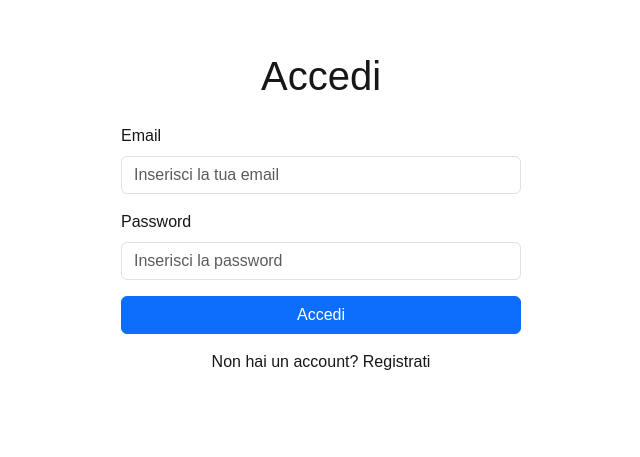
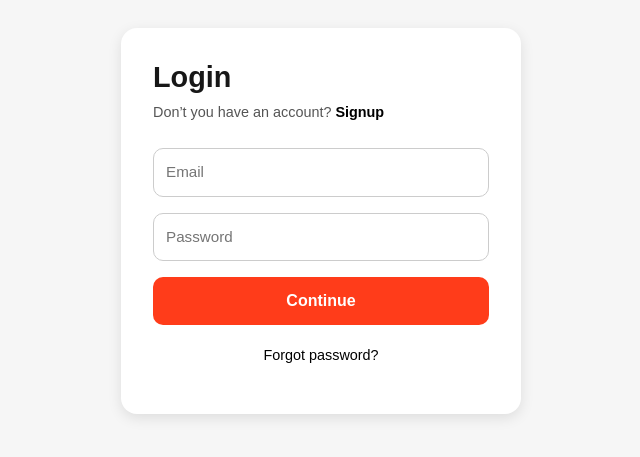
Before and after one commit to Debora78/anywhere-by-nibol, a Next.js app: page /login in a window 1280 px wide. Shown: the part 179-636 px from the top of the page, without its empty margins (319-959 px from the left). Built offline with nearby package versions, Linux system fonts and the light colour scheme.

Commit message:
feat(login): implementata interfaccia visiva fedele a Figma con stile personalizzato

```diff
--- /dev/null
+++ b/app/login/login.module.css
@@ -0,0 +1,85 @@
+/* Contenitore pagina */
+.loginWrapper {
+  min-height: 100vh;
+  display: flex;
+  justify-content: center;
+  align-items: center;
+  background-color: #f6f6f6; /* sfondo grigio chiaro come nel Figma */
+  padding: 1rem;
+}
+
+/* Card bianca */
+.loginCard {
+  background-color: #fff;
+  padding: 2rem;
+  border-radius: 16px;
+  width: 100%;
+  max-width: 400px;
+  box-shadow: 0px 4px 14px rgba(0, 0, 0, 0.1);
+}
+
+/* Titolo login */
+.loginTitle {
+  font-size: 1.8rem;
+  font-weight: 600;
+  margin-bottom: 0.5rem;
+  text-align: left;
+}
+
+/* Testo con link a signup */
+.signupText {
+  font-size: 0.9rem;
+  margin-bottom: 1.5rem;
+  color: #555;
+  text-align: left;
+}
+
+.signupText a {
+  font-weight: 600;
+  color: #000;
+  text-decoration: none;
+}
+
+/* Campi input */
+.inputField {
+  width: 100%;
+  padding: 0.75rem;
+  margin-bottom: 1rem;
+  border: 1px solid #ccc;
+  border-radius: 10px;
+  font-size: 0.95rem;
+}
+
+/* Bottone principale */
+.loginButton {
+  width: 100%;
+  padding: 0.75rem;
+  background: #ff3c1a;
+  color: white;
+  border: none;
+  border-radius: 10px;
+  font-size: 1rem;
+  font-weight: bold;
+  cursor: pointer;
+  transition: background-color 0.2s ease;
+}
+
+.loginButton:hover {
+  background-color: #e63616; /* Leggermente più scuro al passaggio mouse */
+}
+
+/* Link Forgot password */
+.forgotPassword {
+  margin-top: 1.2rem;
+  text-align: center;
+  font-size: 0.9rem;
+  color: #000;
+  cursor: pointer;
+}
+
+/* Messaggio di feedback */
+.message {
+  margin-top: 1rem;
+  text-align: center;
+  color: #e74c3c;
+}
--- a/app/login/page.tsx
+++ b/app/login/page.tsx
@@ -1,86 +1,78 @@
-"use client"; // Questo componente viene eseguito lato client (browser)
-import { useUserStore } from '@/store/userStore'
+"use client";
 
-import { useState } from "react"; // Per gestire gli input del form(serve per salvare e aggiornare i dati digitati dall’utente nel form )
-import { loginUser } from "../services/auth"; // Importa la funzione che chiama il backend(manda i dati al backend via axios)
+// Import dei React hooks
+import { useState } from "react";
 
-// Componente per la pagina di login
+// Import della funzione che invia la richiesta di login al backend
+import { loginUser } from "../services/auth";
+
+// Import dello store Zustand per salvare l'utente loggato
+import { useUserStore } from '@/store/userStore';
+
+// Import del modulo CSS per la pagina di login
+import styles from "./login.module.css";
+
+// Componente principale della pagina di login
 export default function LoginPage() {
-  // Stato dei campi del form
-  //Crea 3 “variabili” che si aggiornano automaticamente:
-  //email: memorizza il testo inserito nel campo email
-  const [email, setEmail] = useState(""); // Valore dell'email
+  // Stato per gestire i dati inseriti nel form
+  const [email, setEmail] = useState("");
+  const [password, setPassword] = useState("");
+  const [message, setMessage] = useState("");
 
-  //password: memorizza la password inserita
-  const [password, setPassword] = useState(""); // Valore della password
-
-  //message: serve per mostrare feedback all’utente (login riuscito o errore)
-  const [message, setMessage] = useState(""); // Messaggio di feedback per l'utente
+  // Funzione per salvare l'utente nello store Zustand
+  const setUser = useUserStore((state) => state.setUser);
 
   // Gestione del submit del form
   const handleSubmit = async (e: React.FormEvent) => {
     e.preventDefault(); // Previene il refresh della pagina
     try {
-      const data = await loginUser(email, password); // Chiama il backend con axios
-      setMessage("Login riuscito!"); // Mostra messaggio positivo
-      console.log(data); // Mostra in console i dati restituiti
-    } catch (error) {
-      setMessage("Login fallito. Controlla email o password."); // Mostra errore
-      console.error(error);
+      const data = await loginUser(email, password); // Chiamata API
+      setUser({ name: data.user.name, email: data.user.email }); // Salva l'utente
+      setMessage("Login riuscito!");
+    } catch  {
+      setMessage("Login fallito. Controlla email o password.");
     }
   };
 
   return (
-    <main className="container d-flex flex-column justify-content-center align-items-center min-vh-100">
-      <div className="w-100" style={{ maxWidth: "400px" }}>
-        <h1 className="mb-4 text-center">Accedi</h1>
+    <main className={styles.loginWrapper}>
+      <div className={styles.loginCard}>
+        {/* Titolo */}
+        <h2 className={styles.loginTitle}>Login</h2>
+
+        {/* Link di registrazione */}
+        <p className={styles.signupText}>
+          Don’t you have an account? <a href="/signup">Signup</a>
+        </p>
 
         {/* Form di login */}
         <form onSubmit={handleSubmit}>
-          {/* Campo email */}
-          <div className="mb-3">
-            <label htmlFor="email" className="form-label">
-              Email
-            </label>
           <input
             type="email"
-              className="form-control"
-              id="email"
-              value={email} // Collega lo stato
-              onChange={(e) => setEmail(e.target.value)} // setEmail Aggiorna il valore quando l'utente digita
-              placeholder="Inserisci la tua email"
+            placeholder="Email"
+            value={email}
+            onChange={(e) => setEmail(e.target.value)}
+            className={styles.inputField}
           />
-          </div>
 
-          {/* Campo password */}
-          <div className="mb-3">
-            <label htmlFor="password" className="form-label">
-              Password
-            </label>
           <input
             type="password"
-              className="form-control"
-              id="password"
+            placeholder="Password"
             value={password}
             onChange={(e) => setPassword(e.target.value)}
-              placeholder="Inserisci la password"
+            className={styles.inputField}
           />
-          </div>
 
-          {/* Bottone per inviare il form */}
-          <button type="submit" className="btn btn-primary w-100">
-            Accedi
+          <button type="submit" className={styles.loginButton}>
+            Continue
           </button>
         </form>
 
-        {/* Mostra il messaggio di feedback */}
-        {/*Serve per dire all’utente se il login è andato bene o male.*/ }
-        {message && <p className="mt-3 text-center">{message}</p>}
+        {/* Link forgot password */}
+        <p className={styles.forgotPassword}>Forgot password?</p>
 
-        {/* Link per registrarsi */}
-        <p className="mt-3 text-center">
-          Non hai un account? <a href="/signup">Registrati</a>
-        </p>
+        {/* Messaggio di feedback */}
+        {message && <p className={styles.message}>{message}</p>}
       </div>
     </main>
   );
--- a/app/store/userStore.ts
+++ b/app/store/userStore.ts
@@ -1,4 +1,5 @@
 import { create } from "zustand"; // Importa la funzione principale di Zustand
+import { persist } from 'zustand/middleware' //  GIÀ incluso nel pacchetto
 
 // Definizione del tipo di  stato utente
 interface UserState {
```
Lines whose indentation alone changed are shown as unchanged.
